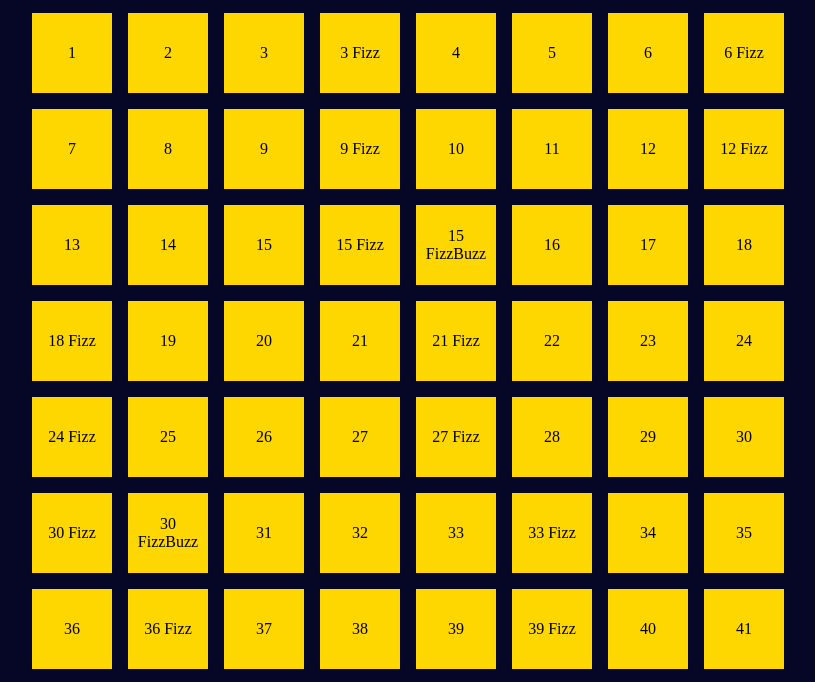
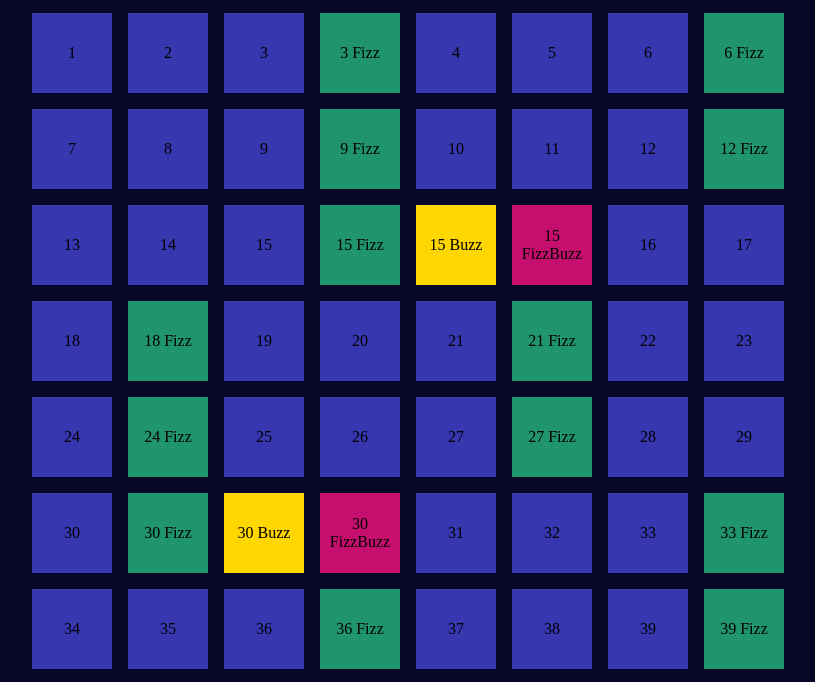
Before and after one commit to MARTINA1102/js-fizzbuzz, a plain HTML site: page index.html in a window 1280 px wide. Both pictures are taken after a click on the element "1 to 1000 with DOM (cliccami)". Shown: the part 61-743 px from the top of the page, without its empty margins (208-1023 px from the left). Drawn offline with Linux system fonts and the light colour scheme.

Commit message:
sistemato classi e colori

```diff
--- a/css/style.css
+++ b/css/style.css
@@ -31,5 +31,30 @@ h1 {
 	align-items: center;
 	width: 5rem;
 	height: 5rem;
+	background-color: rgb(55, 55, 176);
+}
+
+.sq-fizz{
+    display: flex;
+	justify-content: center;
+	align-items: center;
+	width: 5rem;
+	height: 5rem;
+	background-color: rgb(32, 148, 107);
+}
+.sq-fbuzz{
+    display: flex;
+	justify-content: center;
+	align-items: center;
+	width: 5rem;
+	height: 5rem;
+	background-color: rgb(197, 14, 109);
+}
+.sq-buzz{
+    display: flex;
+	justify-content: center;
+	align-items: center;
+	width: 5rem;
+	height: 5rem;
 	background-color: gold;
 }
--- a/script.js
+++ b/script.js
@@ -14,11 +14,15 @@ eleTitle.addEventListener('click', function () {
         eleSquares.innerHTML += (`<div class="sq">${i}</div>`);
         console.log(i);
         if (i % 3 == 0){
-            eleSquares.innerHTML += (`<div class="sq">${i} ${'Fizz'}</div>`);
+            eleSquares.innerHTML += (`<div class="sq-fizz">${i} ${'Fizz'}</div>`);
             console.log('Fizz');
+        if (i%5 ==0){
+            eleSquares.innerHTML += (`<div class="sq-buzz">${i} ${'Buzz'}</div>`);
+            console.log('Buzz')
+        }
         }
         if(i%15==0 && i % 3 == 0){
-            eleSquares.innerHTML += (`<div class="sq">${i} ${'FizzBuzz'}</div>`);
+            eleSquares.innerHTML += (`<div class="sq-fbuzz">${i} ${'FizzBuzz'}</div>`);
             console.log('FizzBuzz');
         }
     }
```
